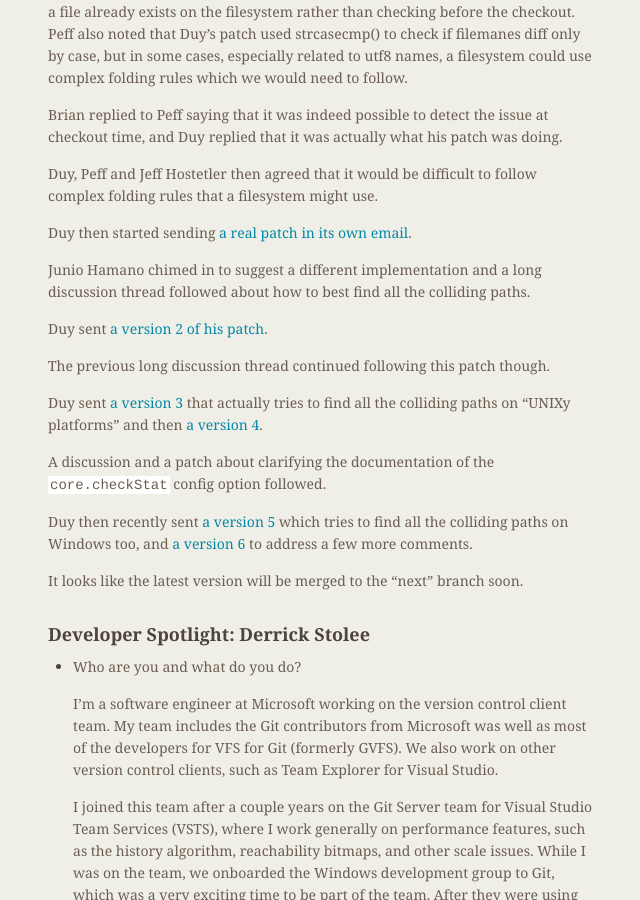
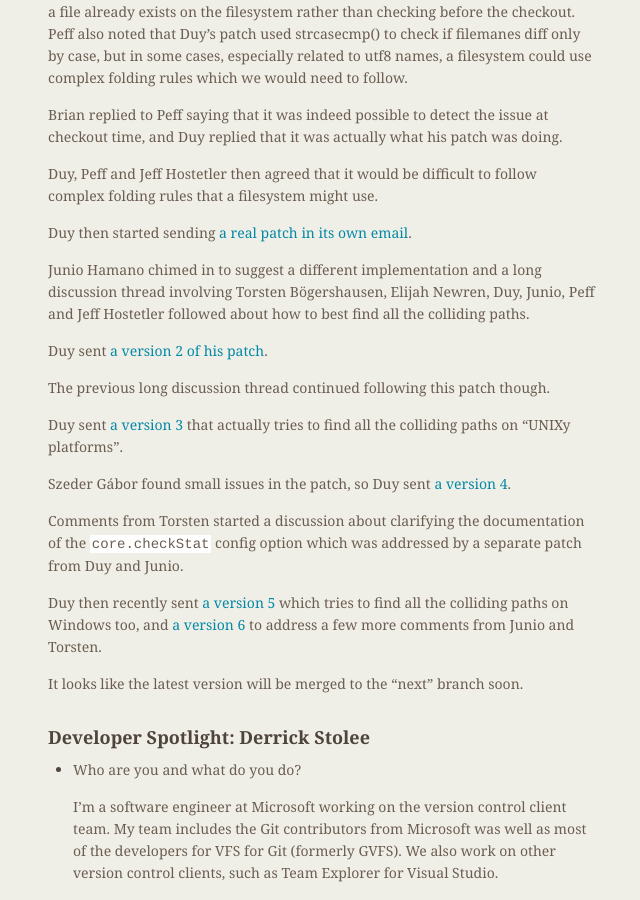
Before and after one commit to git/git.github.io, a Jekyll site: the page built from rev_news/drafts/edition-42.md, in a window 1280 px wide and 900 px high, scrolled down 828 px. Shown: the whole window, without its empty margins (486-1126 px from the left). Built offline with Jekyll 4.4.1, drawn with Linux system fonts in a browser that asks for light colours.

Commit message:
rn-42: improve article about clone and icase

```diff
--- a/rev_news/drafts/edition-42.md
+++ b/rev_news/drafts/edition-42.md
@@ -72,24 +72,28 @@
 Duy then started sending [a real patch in its own email](https://public-inbox.org/git/20180730152756.15012-1-pclouds@gmail.com/).
 
 Junio Hamano chimed in to suggest a different implementation and a
-long discussion thread followed about how to best find all the
-colliding paths.
+long discussion thread involving Torsten Bögershausen, Elijah Newren,
+Duy, Junio, Peff and Jeff Hostetler followed about how to best find
+all the colliding paths.
 
 Duy sent [a version 2 of his patch](https://public-inbox.org/git/20180807190110.16216-1-pclouds@gmail.com/).
 
 The previous long discussion thread continued following this patch though.
 
 Duy sent [a version 3](https://public-inbox.org/git/20180810153608.30051-1-pclouds@gmail.com/)
-that actually tries to find all the colliding paths on "UNIXy platforms"
-and then [a version 4](https://public-inbox.org/git/20180812090714.19060-1-pclouds@gmail.com/).
+that actually tries to find all the colliding paths on "UNIXy platforms".
 
-A discussion and a patch about clarifying the documentation of the
-`core.checkStat` config option followed.
+Szeder Gábor found small issues in the patch, so Duy
+sent [a version 4](https://public-inbox.org/git/20180812090714.19060-1-pclouds@gmail.com/).
+
+Comments from Torsten started a discussion about clarifying the
+documentation of the `core.checkStat` config option which was
+addressed by a separate patch from Duy and Junio.
 
 Duy then recently sent [a version 5](https://public-inbox.org/git/20180817161645.28249-1-pclouds@gmail.com/)
 which tries to find all the colliding paths on Windows too,
 and [a version 6](https://public-inbox.org/git/20180817180039.GA31789@duynguyen.home/)
-to address a few more comments.
+to address a few more comments from Junio and Torsten.
 
 It looks like the latest version will be merged to the "next" branch soon.
 
```
